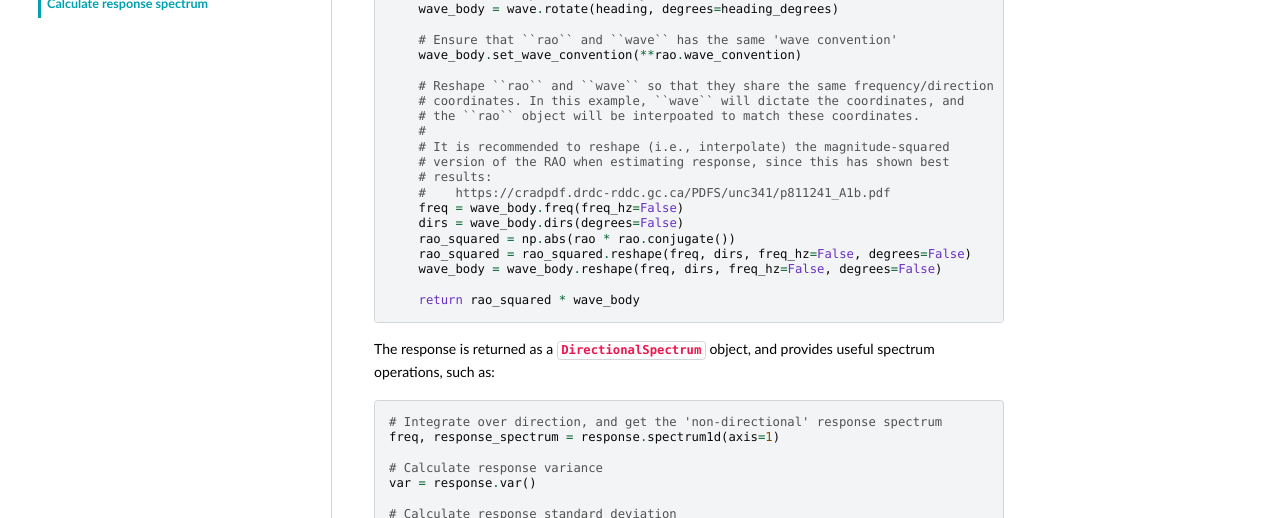
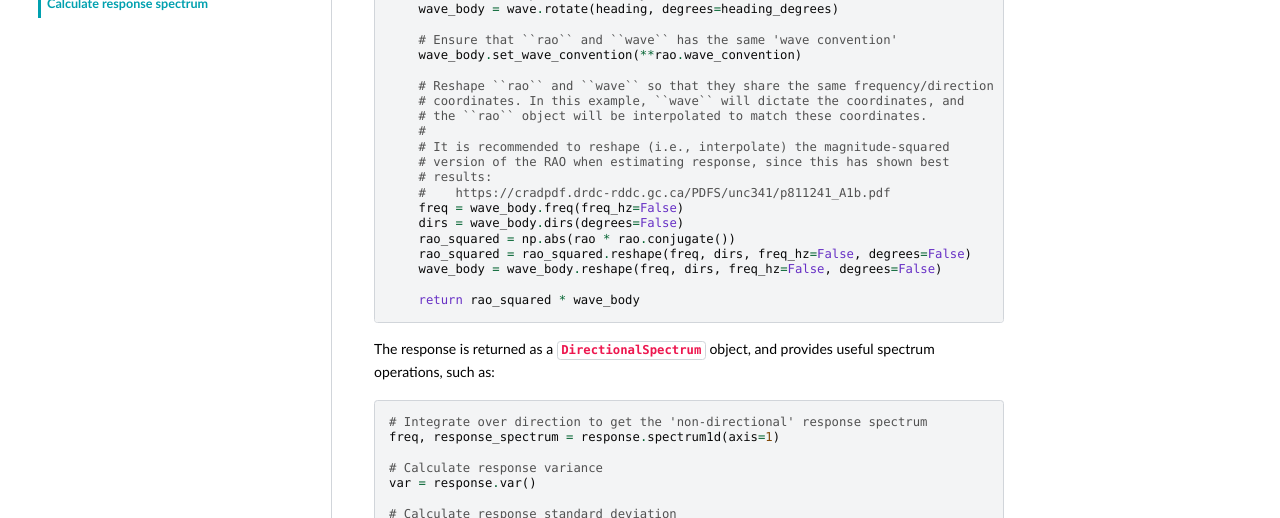
Before and after one commit to 4Subsea/waveresponse-python, a Sphinx documentation site: the page built from docs/user_guide/calculate_response.rst, in a window 1280 px wide and 900 px high, scrolled down 872 px. Shown: the part 151-669 px from the top of the window. Built offline with Sphinx 7.4.7 and the PyData theme 0.15.4, drawn with Linux system fonts in a browser that asks for light colours.

Commit message:
docs fix

```diff
--- a/docs/user_guide/calculate_response.rst
+++ b/docs/user_guide/calculate_response.rst
@@ -64,7 +64,7 @@
 
         # Reshape ``rao`` and ``wave`` so that they share the same frequency/direction
         # coordinates. In this example, ``wave`` will dictate the coordinates, and
-        # the ``rao`` object will be interpoated to match these coordinates.
+        # the ``rao`` object will be interpolated to match these coordinates.
         #
         # It is recommended to reshape (i.e., interpolate) the magnitude-squared
         # version of the RAO when estimating response, since this has shown best
@@ -83,7 +83,7 @@
 
 .. code-block:: python
 
-    # Integrate over direction, and get the 'non-directional' response spectrum
+    # Integrate over direction to get the 'non-directional' response spectrum
     freq, response_spectrum = response.spectrum1d(axis=1)
 
     # Calculate response variance
--- a/docs/user_guide/concepts_utils/directional_spectrum.rst
+++ b/docs/user_guide/concepts_utils/directional_spectrum.rst
@@ -49,10 +49,10 @@
 .. code-block:: python
 
     # "Non-directional" spectrum
-    spectrum_nondir = spectrum1d(axis=1)
+    spectrum_nondir = spectrum.spectrum1d(axis=1)
 
     # Directional "distribution"
-    spectrum_dir = spectrum1d(axis=0)
+    spectrum_dir = spectrum.spectrum1d(axis=0)
 
 Calculate spectral moments by calling the :meth:`~waveresponse.DirectionalSpectrum.moment`
 method with the desired order, `n`.
```
